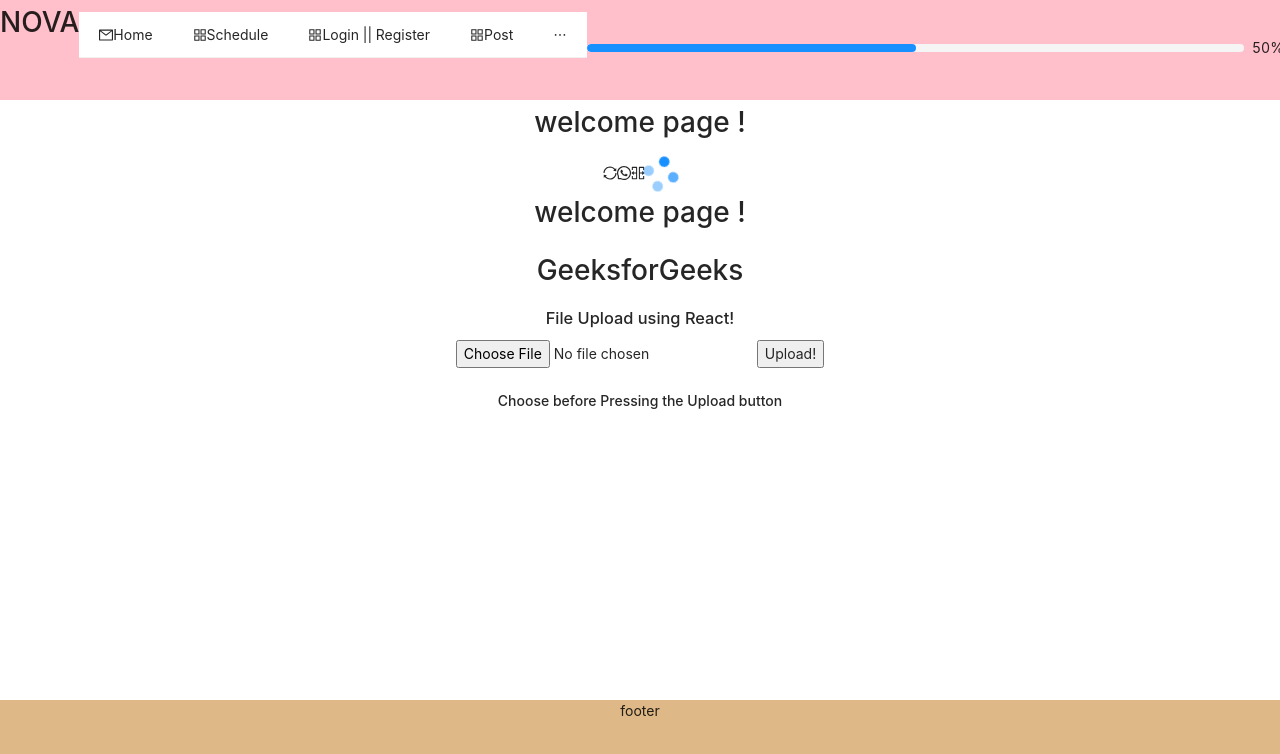
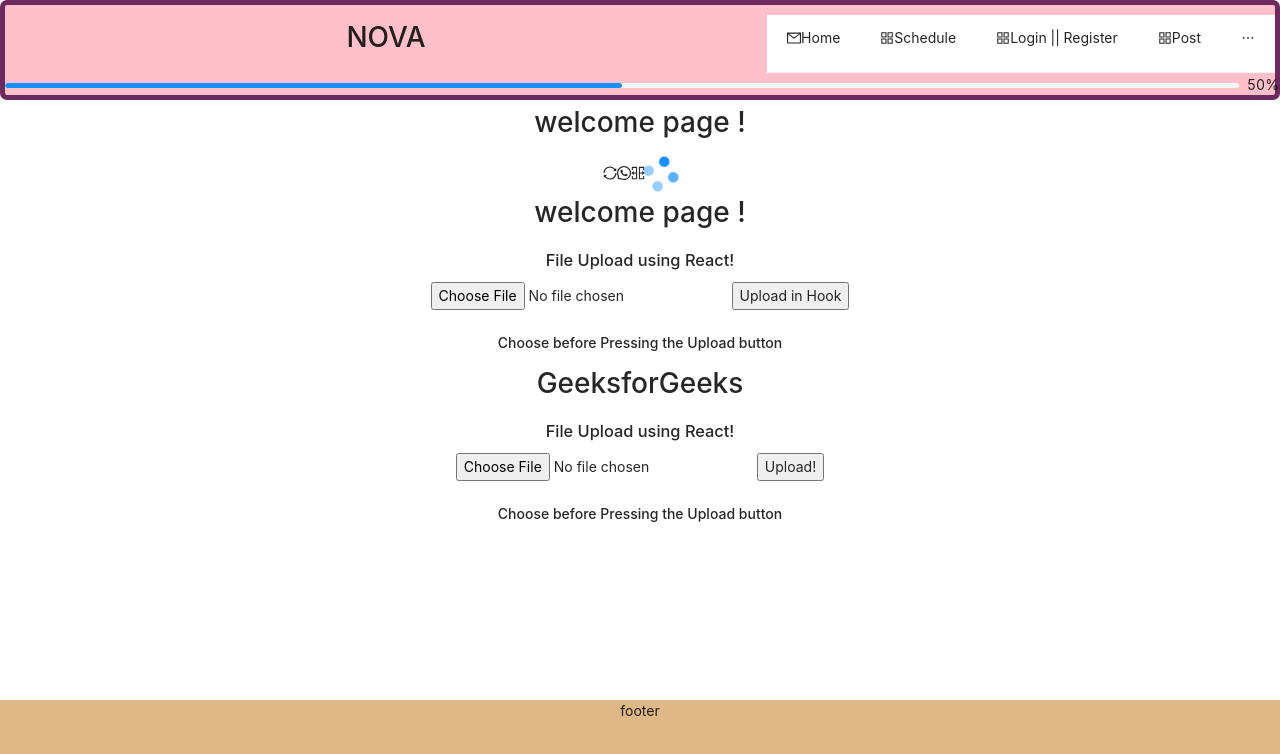
Before and after one commit to bnlWhale/novademo, a React (Create React App) app: page /welcomePage in a window 1280 px wide. Shown: the top 754 px of the page. Built offline with nearby package versions, Linux system fonts and the light colour scheme.

Commit message:
add upload file using react hook

```diff
--- a/src/App.css
+++ b/src/App.css
@@ -1,6 +1,6 @@
 .App {
   text-align: center;
-
+  box-sizing: border-box
 }
 
 .App_1 {
--- a/src/App.js
+++ b/src/App.js
@@ -19,6 +19,9 @@
 import WelcomePage from "./components/container/WelcomePage";
 import LoadingIndicator from "./components/container/LoadingIndicator";
 
+
+
+
 class App extends React.Component {
 
     render() {
@@ -29,7 +32,7 @@
                 <div className="App">
 
 
-                    <div className="main_header_1">
+                    <div className="header_panel">
                           <HeaderNavibar/>
                     </div>
                     <Switch>
--- /dev/null
+++ b/src/components/container/FileUploadHook.js
@@ -0,0 +1,93 @@
+import React, { useState } from 'react';
+import axios from "../utils/AxiosAPI";
+
+export default ()=>{
+
+   const[selectedFile, setSelectedFile] = useState(null);
+   const[selectedFilePath, setSelectedFilePath] = useState(null);
+
+   const onFileUploadHook = () => {
+
+        // Create an object of formData
+        const formData = new FormData();
+
+        // Update the formData object
+        formData.append(
+            "file",
+            selectedFile,
+            selectedFile.name
+        );
+
+        // Details of the uploaded file
+        console.log("file path:"+selectedFilePath);
+
+        // Request made to the backend api
+        // Send formData object
+
+        axios.post('uploadFile', formData, config).then(response => {
+            console.log("upload file:" + response.config);
+            response.config.showRespState(response.status);
+        }).catch(error => {
+            console.log("upload file:" + error);
+        });
+    };
+
+    const config = {
+        onUploadProgress: function (progressEvent) {
+            const percentCompleted = Math.round((progressEvent.loaded * 100) / progressEvent.total);
+            console.log("uploadPage:" + percentCompleted);
+        },
+        showRespState: e => {
+            console.log(e);
+        }
+    };
+
+    const onFileChange = event => {
+
+        // Update the state
+        setSelectedFile(event.target.files[0]);
+        setSelectedFilePath(event.target.files[0]);
+
+    };
+
+    const fileDataHook = () => {
+
+        if (selectedFile) {
+
+            return (
+                <div>
+                    <h2>File Details:</h2>
+                    <p>File Name: {selectedFile.name}</p>
+                    <p>File Type: {selectedFile.type}</p>
+                    <p>
+                        Last Modified:{" "}
+                        {selectedFile.lastModifiedDate.toDateString()}
+                    </p>
+                </div>
+            );
+        } else {
+            return (
+                <div>
+                    <br/>
+                    <h4>Choose before Pressing the Upload button</h4>
+                </div>
+            );
+        }
+    };
+
+
+    return (
+        <div>
+            <h3>
+                File Upload using React!
+            </h3>
+            <div>
+                <input type="file" onChange={onFileChange}/>
+                <button onClick={onFileUploadHook}>
+                    Upload in Hook
+                </button>
+            </div>
+            {fileDataHook()}
+        </div>
+    );
+}
--- a/src/components/container/HeaderNavibar.js
+++ b/src/components/container/HeaderNavibar.js
@@ -15,6 +15,15 @@
 import { Progress, Button } from 'antd';
 
 const {SubMenu} = Menu;
+
+const divLayoutStyle = {
+    display: 'flex',
+    width: '100%',
+    flexDirection: 'row',
+    justifyContent: 'space-around',
+};
+
+
 
 class HeaderNavibar extends React.Component {
 
@@ -84,13 +93,15 @@
         });
     }
 
+
     render() {
 
         const {wasLogin, dispatch} = this.props;
 
         return (
-            <div className="header_panel">
-                <h1>NOVA</h1>
+            <div  className="head_content">
+                <div className="sub_head_content">
+                    <h1 style={divLayoutStyle}>NOVA</h1>
                     <Menu onClick={this.handleClick} selectedKeys={[this.state.current]} mode="horizontal">
                         <Menu.Item key="home">
                             <Link to="/"/>
@@ -118,8 +129,10 @@
                             Profile
                         </Menu.Item>
                     </Menu>
-                <Progress percent={50}/>
                 </div>
+                <Progress strokeWidth={5} percent={50}/>
+            </div>
+
 
 
         )
--- a/src/components/container/UploadPage.js
+++ b/src/components/container/UploadPage.js
@@ -1,4 +1,4 @@
-import * as React from 'react';
+import React, { useState } from 'react';
 import axios from "../utils/AxiosAPI";
 
 class UploadPage extends React.Component {
@@ -13,7 +13,7 @@
     config = {
         onUploadProgress: function (progressEvent) {
             const percentCompleted = Math.round((progressEvent.loaded * 100) / progressEvent.total);
-            console.log("uploadPage:" + percentCompleted);
+            console.log("uploadPage onUploadProgress:" + percentCompleted);
         },
         showRespState: e => {
             console.log(e);
--- a/src/components/container/WelcomePage.js
+++ b/src/components/container/WelcomePage.js
@@ -12,6 +12,7 @@
 } from '@ant-design/icons';
 import { Spin } from 'antd';
 import UploadPage from "./UploadPage";
+import FileUploadHook from "./FileUploadHook";
 
 const divLayoutStyle = {
     display: 'flex',
@@ -45,6 +46,7 @@
                 <SplitCellsOutlined size="large" />
                 <Spin size="large" />
                 <h1> welcome page ! </h1>
+                <FileUploadHook/>
                 <UploadPage/>
             </div>
             <div style={divFooterStyle}>
--- a/src/components/cssdir/Novademo.css
+++ b/src/components/cssdir/Novademo.css
@@ -8,19 +8,25 @@
     z-index: 999;
 }
 
-.main_header_1{
-    top: 0;
-    height: 100px;
-    width: 100%;
+
+
+.header_panel{
+    max-height: 100px;
+    min-height: 100px;
+    border: 5px solid rgb(111,41,97);
+    border-radius: .5em;
     background-color: pink;
 }
 
-.header_panel{
+.head_content{
     display: flex;
-    flex-direction: row;
-    justify-content: space-around;
-    align-items: flex-end;
-
+    flex-flow: column;
+    margin-top: 10px;
+}
+.sub_head_content{
+    display: flex;
+    flex-flow: row;
+    justify-content: flex-end;
 }
 
 .main_content{
```
Lines whose indentation alone changed are shown as unchanged.
